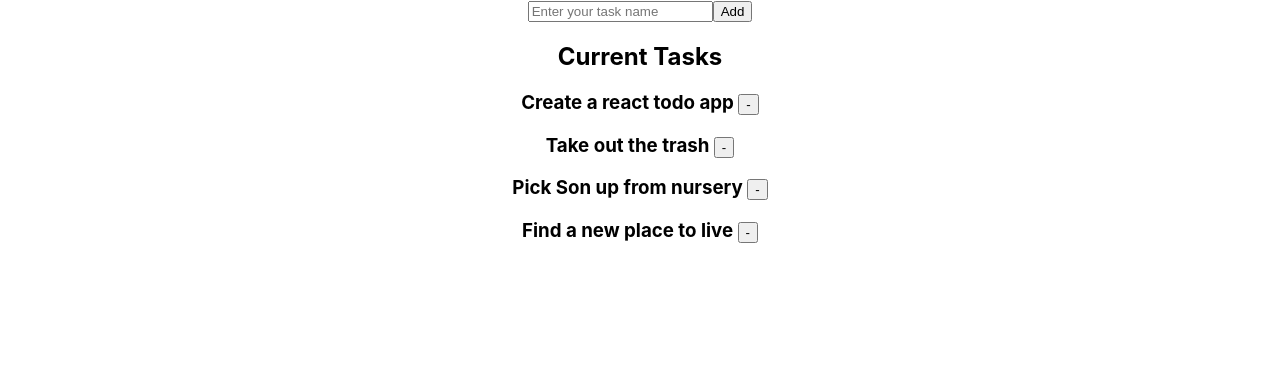
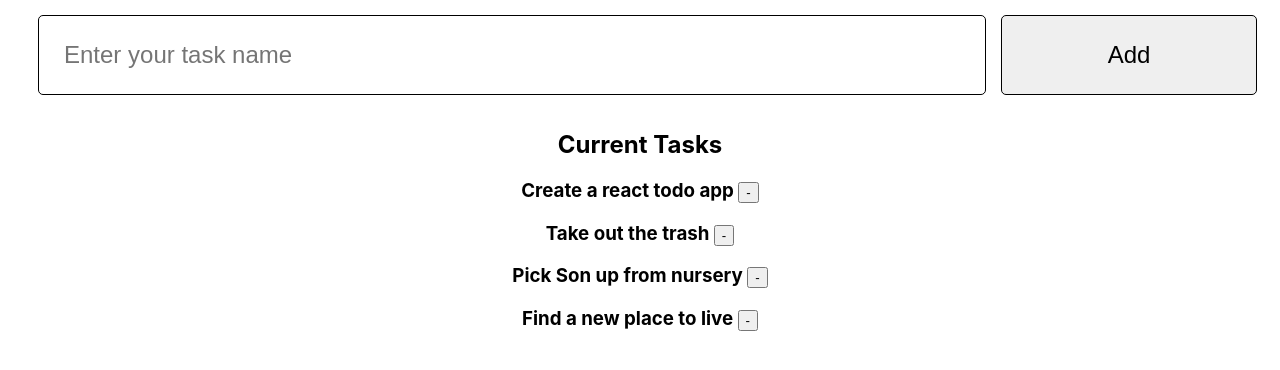
Before and after one commit to alittlebroken/react-todo, a React (Create React App) app: page / in a window 1280 px wide. Shown: the top 370 px of the page. Built offline with nearby package versions, Linux system fonts and the light colour scheme.

Commit message:
Added base styling for task bar and add button

```diff
--- a/src/components/TaskBar/TaskBar.css
+++ b/src/components/TaskBar/TaskBar.css
@@ -0,0 +1,20 @@
+/*
+  CSS Styles for the TaskBar Component
+*/
+
+.addTask {
+  width: 70%;
+  padding: 25px;
+  font-size: 24px;
+  border: 1px solid black;
+  border-radius: 5px;
+  margin: 15px 15px;
+}
+
+.addTaskButton {
+  width: 20%;
+  border: 1px solid black;
+  border-radius: 5px;
+  padding: 25px;
+  font-size: 24px;
+}
```
